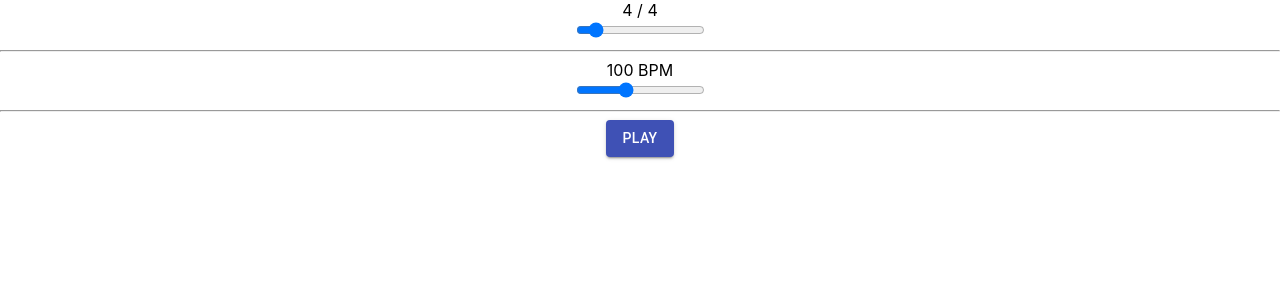
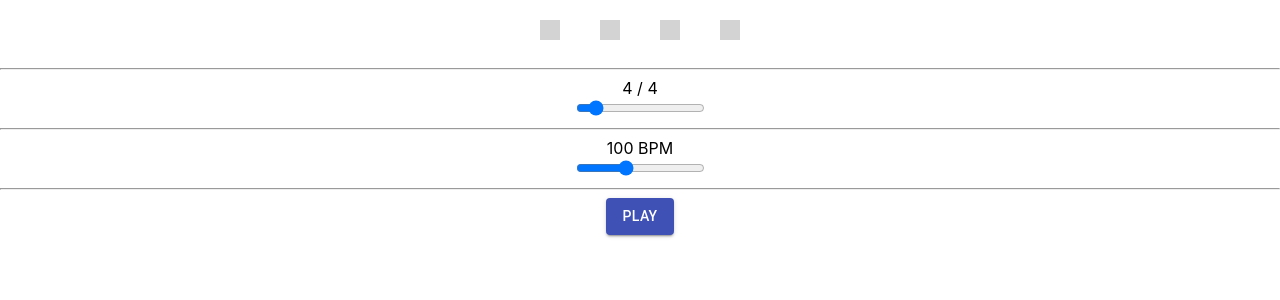
Before and after one commit to MarcoMaz/basic-metronome-react-hooks, a React (Create React App) app: page / in a window 1280 px wide. Shown: the top 300 px of the page. Built offline with nearby package versions, Linux system fonts and the light colour scheme.

Commit message:
add number of beats

```diff
--- a/src/App.js
+++ b/src/App.js
@@ -81,7 +81,7 @@ const App = () => {
   // if the time signature changes, suspend the context and resets all the values
   const handleTimeSignatureNumerator = ( e ) => {
     ac.suspend()
-    setTimeSignatureNumerator( e.target.value )
+    setTimeSignatureNumerator( Number(e.target.value) )
     lastNote = 0
     nextNote = 0
     beatIndex = 0
@@ -92,6 +92,11 @@ const App = () => {
 
   return(
     <div className="App">
+      <div className="metro">{
+      [...Array(timeSignatureNumerator)].map((x, i) => (
+      <div key={ i } className='beat'></div>
+      ))}
+      </div><hr/>
       <label htmlFor='beats'>{ timeSignatureNumerator } / 4</label><br/>
       <input id='beats' type='range' min='2' max='20' step='1' onChange={ handleTimeSignatureNumerator } value={ timeSignatureNumerator }/><hr/>
       <label htmlFor='bpm'>{ bpm } BPM</label><br/>
--- a/src/App.scss
+++ b/src/App.scss
@@ -1,3 +1,17 @@
 .App {
   text-align: center;
+
+
 }
+
+.metro {
+  align-items: center;
+  display: flex;
+  justify-content: center;
+  .beat {
+    background-color: lightgray;
+    height: 20px;
+    margin: 20px;
+    width: 20px;
+  }
+}
```
